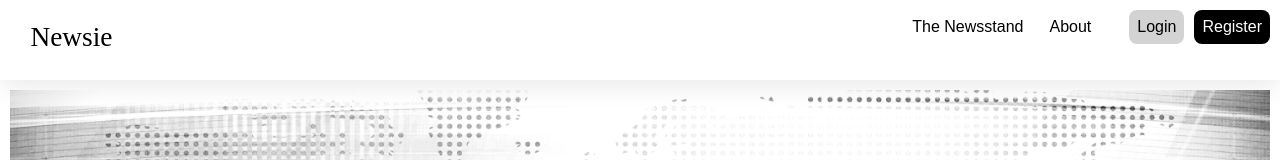
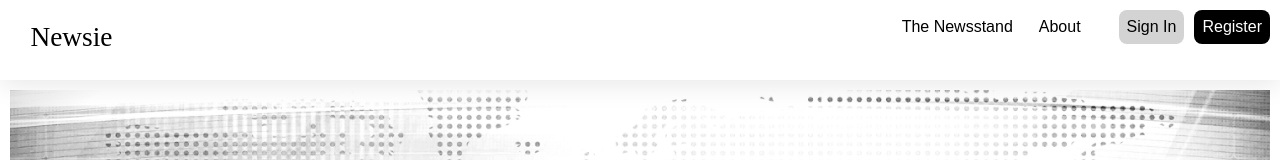
Before and after one commit to pyohner/newsie-app, an Angular app: page / in a window 1280 px wide. Shown: the top 160 px of the page. Built offline with nearby package versions, Linux system fonts and the light colour scheme; data requests are answered from the project's data file.

Commit message:
Changed 'Login' button to 'Sign In' button.

```diff
--- a/src/app/app.component.ts
+++ b/src/app/app.component.ts
@@ -21,7 +21,7 @@ import { RouterModule } from '@angular/router';
           <a [routerLink]="['/newsstand']" routerLinkActive="active" class="nav-button">The Newsstand</a>
           <a [routerLink]="['/about']" routerLinkActive="active" class="nav-button">About</a>
 
-          <a [routerLink]="['/login']" routerLinkActive="active" class="login-button">Login</a>
+          <a [routerLink]="['/login']" routerLinkActive="active" class="login-button">Sign In</a>
           <a [routerLink]="['/register']" routerLinkActive="active" class="register-button">Register</a>
         </nav>
       </div>
```
